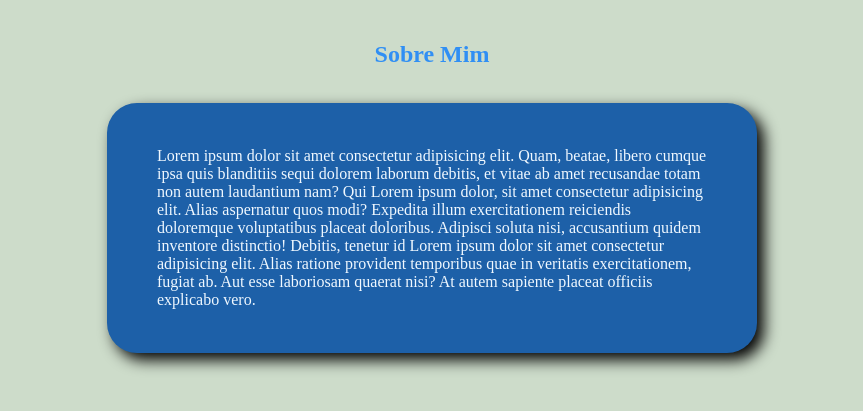
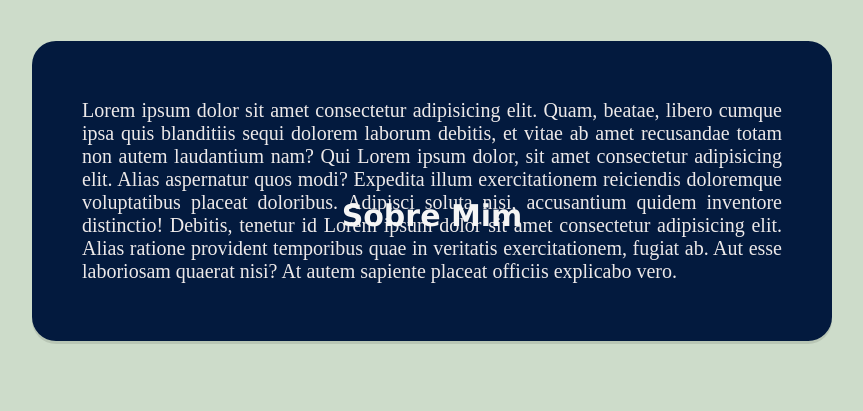
Before and after one commit to Ricardochery/meusite, a plain HTML site: page index.html in a window 1280 px wide. Shown: the part 289-700 px from the top of the page, without its empty margins (208-1071 px from the left). Drawn offline with Linux system fonts and the light colour scheme.

Commit message:
Add files via upload
aula 16/10

```diff
--- a/css/main.css
+++ b/css/main.css
@@ -73,17 +73,32 @@ body{
 }
 .texto{
     display: flex;
+    position: relative;
     justify-content: center;
     align-items: center;
-    margin-top:35px;
-    width: 550px; ;
-    height: 150px;
+    margin: 50px 30px;
+    font-family: 'victor mono' monospace;
+    font-size: 20px;
+    text-align: justify;
+    width: 700px; ;
+    height: 200px;
     padding:  50px;
-    border-radius:30px;
-    color: aliceblue;
-    background: #1d60a8;
+    border-radius:24px;
+    color: rgb(237, 233, 233);
+    background: rgb(3, 26, 62);
     overflow: hidden;
-    box-shadow: 7px 7px 15px black
+    box-shadow: 0 3px rgb(0,0,0, .1);
+}
+.sobre-mim{
+    position: absolute ;
+    top: px;
+    display: flex;
+    color: whitesmoke ;
+    font-family: Verdana, Geneva, Tahoma, sans-serif ;
+    text-align:center;
+     font-size: 30px;
+    line-height: 35px;
+
 }
 h2{
     margin-top: 50px;
--- a/index.html
+++ b/index.html
@@ -45,13 +45,10 @@
             </div>
 
         </div> <!--Fim DIV redes sociais-->
-        <h2> Sobre Mim </h2>
+
         <div class="texto">
-
-            <p>
-                Lorem ipsum dolor sit amet consectetur adipisicing elit. Quam, beatae, libero cumque ipsa quis blanditiis sequi dolorem laborum debitis, et vitae ab amet recusandae totam non autem laudantium nam? Qui Lorem ipsum dolor, sit amet consectetur adipisicing elit. Alias aspernatur quos modi? Expedita illum exercitationem reiciendis doloremque voluptatibus placeat doloribus. Adipisci soluta nisi, accusantium quidem inventore distinctio! Debitis, tenetur id Lorem ipsum dolor sit amet consectetur adipisicing elit. Alias ratione provident temporibus quae in veritatis exercitationem, fugiat ab. Aut esse laboriosam quaerat nisi? At autem sapiente placeat officiis explicabo vero.
-            </p>
-
+             <h2 class="sobre-mim">Sobre Mim </h2>
+            <p>Lorem ipsum dolor sit amet consectetur adipisicing elit. Quam, beatae, libero cumque ipsa quis blanditiis sequi dolorem laborum debitis, et vitae ab amet recusandae totam non autem laudantium nam? Qui Lorem ipsum dolor, sit amet consectetur adipisicing elit. Alias aspernatur quos modi? Expedita illum exercitationem reiciendis doloremque voluptatibus placeat doloribus. Adipisci soluta nisi, accusantium quidem inventore distinctio! Debitis, tenetur id Lorem ipsum dolor sit amet consectetur adipisicing elit. Alias ratione provident temporibus quae in veritatis exercitationem, fugiat ab. Aut esse laboriosam quaerat nisi? At autem sapiente placeat officiis explicabo vero. </p>
         </div>
 
     </main>
```
Also changed, not shown: avatar.jpg (added), back.jpeg (added), front.jpeg (added).
